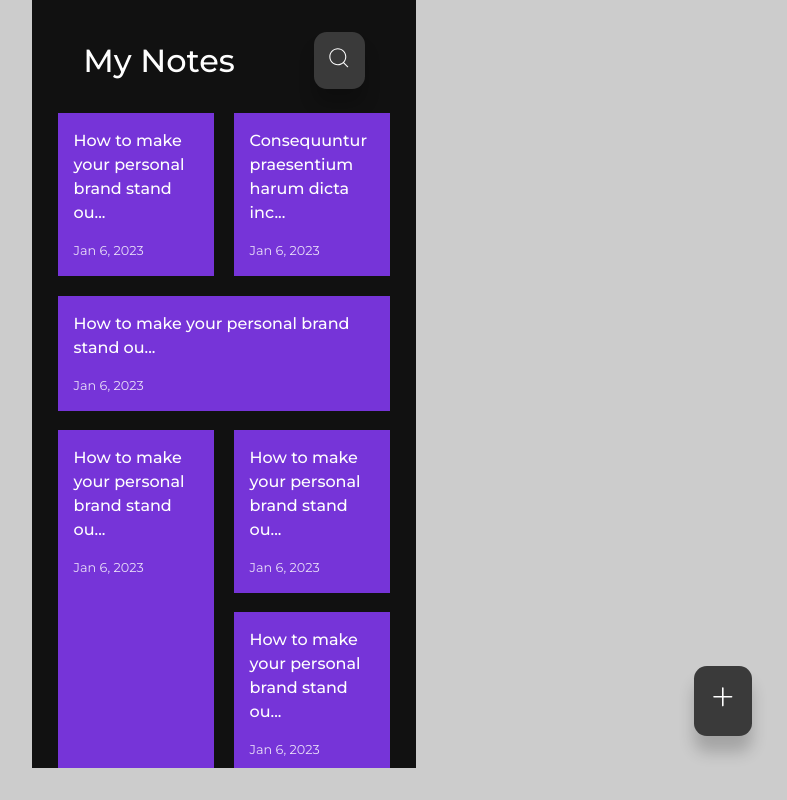
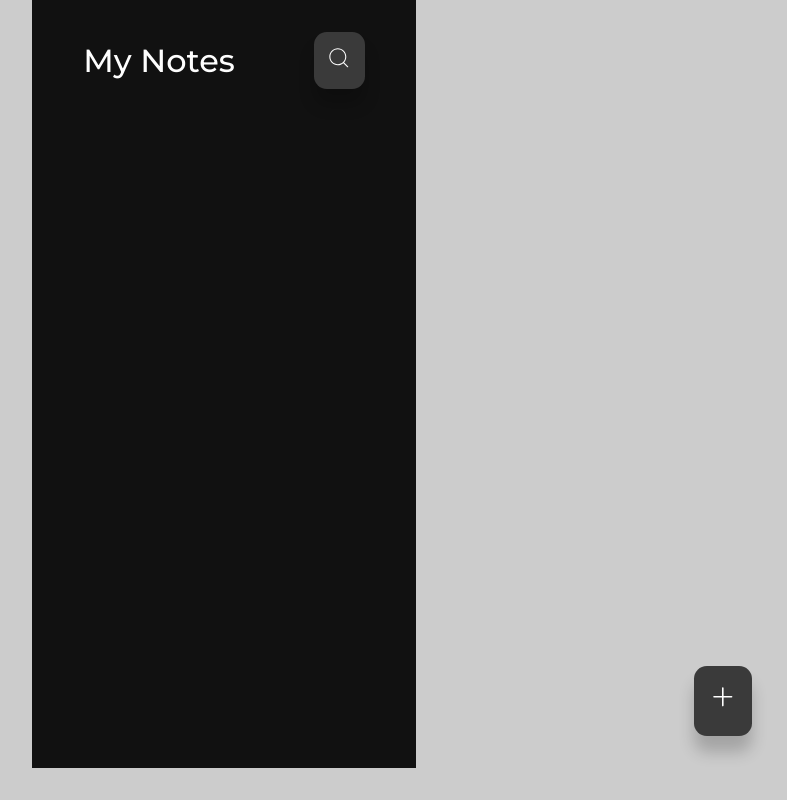
Before and after one commit to MarouanSidali/react-notes-app, a React (Create React App) app: page / in a window 1280 px wide. Shown: the whole page, without its empty margins (416-1203 px from the left). Built offline with nearby package versions, Linux system fonts and the light colour scheme.

Commit message:
Redirect note to home page

```diff
--- a/src/App.jsx
+++ b/src/App.jsx
@@ -2,16 +2,17 @@
 import Notes from "./pages/Notes";
 import CreateNote from "./pages/CreateNote";
 import EditNote from "./pages/EditNote";
-import dummyNotes from "./dummy_notes"
+// import dummyNotes from "./dummy_notes"
 import { useState } from "react";
 const App = () => {
-  const [notes , setNotes] = useState(dummyNotes)
+  const [notes , setNotes] = useState([])
+  console.log(notes)
   return (
     <main id="app">
       <BrowserRouter>
         <Routes>
           <Route path="/" element={<Notes notes={notes} />} />
-          <Route path="/create-note" element={<CreateNote />} />
+          <Route path="/create-note" element={<CreateNote setNotes={setNotes} />} />
           <Route path="/edite-note/:id" element={<EditNote />} />
         </Routes>
       </BrowserRouter>
--- a/src/pages/CreateNote.jsx
+++ b/src/pages/CreateNote.jsx
@@ -1,18 +1,25 @@
-import { Link } from "react-router-dom";
+import { Link , useNavigate } from "react-router-dom";
 import { IoIosArrowBack } from "react-icons/io";
 import { useState } from "react";
 import { v4 as uuid } from "uuid";
 import useCreateDate from "../components/UseCreateDate";
 
-const CreateNote = () => {
+const CreateNote = ({setNotes}) => {
   const [title, setTitle] = useState("");
   const [details, setDetails] = useState("");
   const date = useCreateDate();
+  const navigate = useNavigate();
+
   const handleSubmit = (e) => {
     e.preventDefault();
     if (title && details) {
       const note = { id: uuid(), title, details, date };
-      console.log(note);
+      // Add this note to the notes array
+      setNotes(prevNotes => [note, ...prevNotes])
+
+      // Redirect to home page
+      navigate('/')
+
     }
   };
 
```
